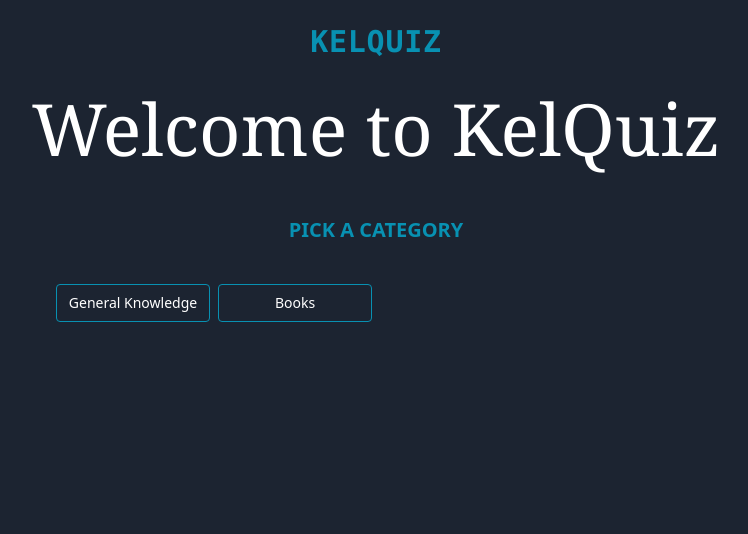
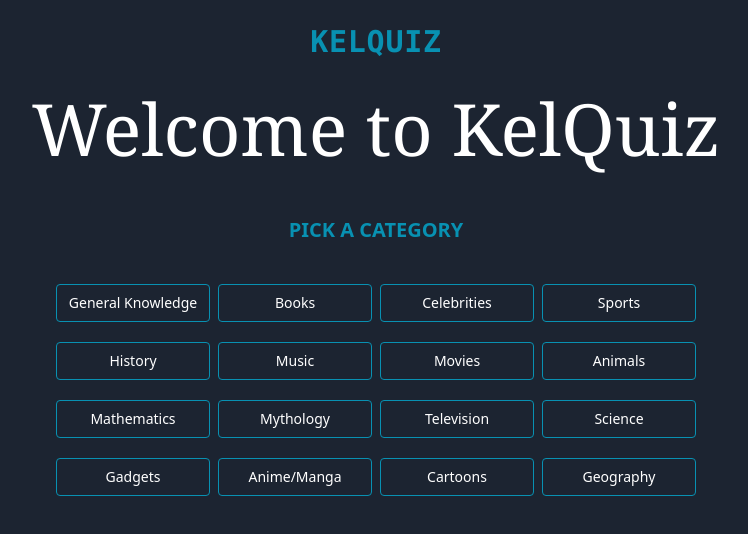
Before and after one commit to Kelechi095/KelQuiz, a React (Vite) app: page / in a window 1280 px wide. Shown: the top 534 px of the page, without its empty margins (264-1012 px from the left). Built offline with nearby package versions, Linux system fonts and the light colour scheme.

Commit message:
created category button component

```diff
--- a/package.json
+++ b/package.json
@@ -17,7 +17,8 @@
     "react-countdown-circle-timer": "^3.2.1",
     "react-dom": "^18.2.0",
     "react-icons": "^4.11.0",
-    "react-redux": "^8.1.3"
+    "react-redux": "^8.1.3",
+    "react-router-dom": "^6.22.3"
   },
   "devDependencies": {
     "@types/react": "^18.2.15",
--- a/src/App.tsx
+++ b/src/App.tsx
@@ -1,11 +1,11 @@
-import { useSelector } from "react-redux";
-import { RootState } from "./types/types";
 import HomeScreen from "./components/HomeScreen";
 import EndScreen from "./components/EndScreen";
 import GameScreen from "./components/GameScreen";
+import useGetQuiz from "./hooks/useGetQuiz";
 
 function App() {
-  const { gameState } = useSelector((state: RootState) => state.quiz);
+
+  const {gameState} = useGetQuiz()
 
   if (gameState === "off") {
     return <HomeScreen />;
--- a/src/components/EndScreen.tsx
+++ b/src/components/EndScreen.tsx
@@ -1,12 +1,12 @@
-import { useDispatch, useSelector } from "react-redux";
+import { useDispatch} from "react-redux";
 import { endQuiz, startQuiz } from "../redux/quizSlice";
-import { RootState } from "../types/types";
 
 import { CircularProgressbar, buildStyles } from "react-circular-progressbar";
 import "react-circular-progressbar/dist/styles.css";
+import useGetQuiz from "../hooks/useGetQuiz";
 
 export default function EndScreen() {
-  const { userScore } = useSelector((state: RootState) => state.quiz);
+  const { userScore } = useGetQuiz()
   const dispatch = useDispatch();
 
   const handleRestartGame = () => {
--- a/src/components/GameScreen.tsx
+++ b/src/components/GameScreen.tsx
@@ -1,4 +1,4 @@
-import { useDispatch, useSelector } from "react-redux";
+import { useDispatch } from "react-redux";
 import {
   endQuiz,
   finishQuiz,
@@ -8,11 +8,11 @@ import {
   startTimer,
 } from "../redux/quizSlice";
 
-import { RootState } from "../types/types";
 import { useEffect, useState } from "react";
 import axios from "axios";
 import { removeQuot } from "../utils/removeQuot";
 import Options from "./Options";
+import useGetQuiz from "../hooks/useGetQuiz";
 
 type Questions = {
   type: string;
@@ -30,15 +30,43 @@ export default function GameScreen() {
   const [questions, setQuestions] = useState<Questions[] | null>(null);
   const [isLoading, setIsLoading] = useState(false);
 
-  const { category, questionIndex, userScore, timer } = useSelector(
-    (state: RootState) => state.quiz
-  );
+  const { category, questionIndex, userScore, timer } = useGetQuiz();
+
+  const api = "https://opentdb.com/api.php?amount=10&category=";
 
   const URL =
     category === "GK"
-      ? "https://opentdb.com/api.php?amount=10&category=9"
+      ? `${api}${9}`
       : category === "BOOKS"
-      ? "https://opentdb.com/api.php?amount=10&category=10"
+      ? `${api}${10}`
+      : category === "CELEBRITIES"
+      ? `${api}${26}`
+      : category === "SPORTS"
+      ? `${api}${21}`
+      : category === "HISTORY"
+      ? `${api}${23}`
+      : category === "MUSIC"
+      ? `${api}${12}`
+      : category === "MOVIES"
+      ? `${api}${11}`
+      : category === "ANIMALS"
+      ? `${api}${27}`
+      : category === "MATHS"
+      ? `${api}${19}`
+      : category === "MYTH"
+      ? `${api}${20}`
+      : category === "TV"
+      ? `${api}${14}`
+      : category === "SCIENCE"
+      ? `${api}${17}`
+      : category === "CARTOONS"
+      ? `${api}${32}`
+      : category === "ANIME"
+      ? `${api}${31}`
+      : category === "GEOGRAPHY"
+      ? `${api}${22}`
+      : category === "GADGETS"
+      ? `${api}${30}`
       : "";
 
   useEffect(() => {
@@ -54,7 +82,7 @@ export default function GameScreen() {
       }
     };
     getQuestions();
-  }, [URL]);
+  }, [URL, category]);
 
   const handleEndGame = () => {
     dispatch(endQuiz());
@@ -111,7 +139,8 @@ export default function GameScreen() {
     return timer;
   };
 
-  if(isLoading) return <h2>Loading...</h2>
+
+  if (isLoading) return <h2>Loading...</h2>;
 
   return (
     <div className="p-4 py-6 bg-darkBlue h-screen">
@@ -129,8 +158,7 @@ export default function GameScreen() {
       </div>
       {questions && (
         <h1 className="text-center font-medium text-2xl font-serif text-slate-100 mt-8 mb-4 lg:text-4xl">
-          {questionIndex + 1}){" "}
-          {removeQuot(questions[questionIndex].question)}
+          {questionIndex + 1}) {removeQuot(questions[questionIndex].question)}
         </h1>
       )}
 
--- a/src/components/HomeScreen.tsx
+++ b/src/components/HomeScreen.tsx
@@ -1,16 +1,6 @@
-import { useDispatch } from "react-redux";
-import { startQuiz, setCategory } from "../redux/quizSlice";
+import CategoryBtn from "./buttons/CategoryBtn";
 
 export default function HomeScreen() {
-  const dispatch = useDispatch();
-
-
-  const handleSelectCategory = (category: string) => {
-    dispatch(setCategory(category))
-    dispatch(startQuiz());
-
-}
-
   return (
     <div className="p-2 h-screen bg-darkBlue">
       <nav className="p-4 flex items-center justify-center">
@@ -29,19 +19,22 @@ export default function HomeScreen() {
       </div>
 
       <div className="grid grid-cols-1 gap-2 md: lg:grid-cols-4 p-4 max-w-xs lg:max-w-2xl mx-auto">
-        <button
-          className="mt-3 py-2 text-sm text-white border rounded border-cyan-600"
-          onClick={() => handleSelectCategory("GK")}
-        >
-          General Knowledge
-        </button>
-        <button
-          className="mt-3 py-2 text-sm text-white border rounded border-cyan-600"
-          onClick={() => handleSelectCategory("BOOKS")}
-        >
-          Books
-        </button>
-
+        <CategoryBtn category="GK" title="General Knowledge" />
+        <CategoryBtn category="BOOKS" title="Books" />
+        <CategoryBtn category="CELEBRITIES" title="Celebrities" />
+        <CategoryBtn category="SPORTS" title="Sports" />
+        <CategoryBtn category="HISTORY" title="History" />
+        <CategoryBtn category="MUSIC" title="Music" />
+        <CategoryBtn category="MOVIES" title="Movies" />
+        <CategoryBtn category="ANIMALS" title="Animals" />
+        <CategoryBtn category="MATHS" title="Mathematics" />
+        <CategoryBtn category="MYTH" title="Mythology" />
+        <CategoryBtn category="TV" title="Television" />
+        <CategoryBtn category="SCIENCE" title="Science" />
+        <CategoryBtn category="GADGETS" title="Gadgets" />
+        <CategoryBtn category="ANIME" title="Anime/Manga" />
+        <CategoryBtn category="CARTOONS" title="Cartoons" />
+        <CategoryBtn category="GEOGRAPHY" title="Geography" />
       </div>
     </div>
   );
--- /dev/null
+++ b/src/components/buttons/CategoryBtn.tsx
@@ -0,0 +1,27 @@
+import { useDispatch } from "react-redux";
+import { setCategory, startQuiz } from "../../redux/quizSlice";
+
+interface CategoryBtnProps {
+  category: string;
+  title: string;
+}
+
+const CategoryBtn = ({ category, title }: CategoryBtnProps) => {
+  const dispatch = useDispatch();
+
+  const handleSelectCategory = (category: string) => {
+    dispatch(setCategory(category));
+    dispatch(startQuiz());
+  };
+
+  return (
+    <button
+      className="mt-3 py-2 text-sm text-white border rounded border-cyan-600"
+      onClick={() => handleSelectCategory(category)}
+    >
+      {title}
+    </button>
+  );
+};
+
+export default CategoryBtn;
--- /dev/null
+++ b/src/hooks/useGetQuiz.tsx
@@ -0,0 +1,12 @@
+import { useSelector } from "react-redux";
+import { RootState } from "../types/types";
+
+const useGetQuiz = () => {
+  const { gameState, category, questionIndex, userScore, timer } = useSelector(
+    (state: RootState) => state.quiz
+  );
+
+  return { gameState, category, questionIndex, userScore, timer };
+};
+
+export default useGetQuiz;
--- a/src/utils/removeQuot.ts
+++ b/src/utils/removeQuot.ts
@@ -1,5 +1,3 @@
 export const removeQuot = (str: string) => {
-    return str.replace(/&quot;/g,'"').replace(/&#039;/g,'"')
+    return str.replace(/&quot;/g,'"').replace(/&#039;/g,'"').replace(/&r;/g,'"').replace(/&/g,'"').replace(/;/g,'"')
 }
-
-// &#039;s
```
Also changed, not shown: 1 other file (tests, documents, lock files or other folders).
